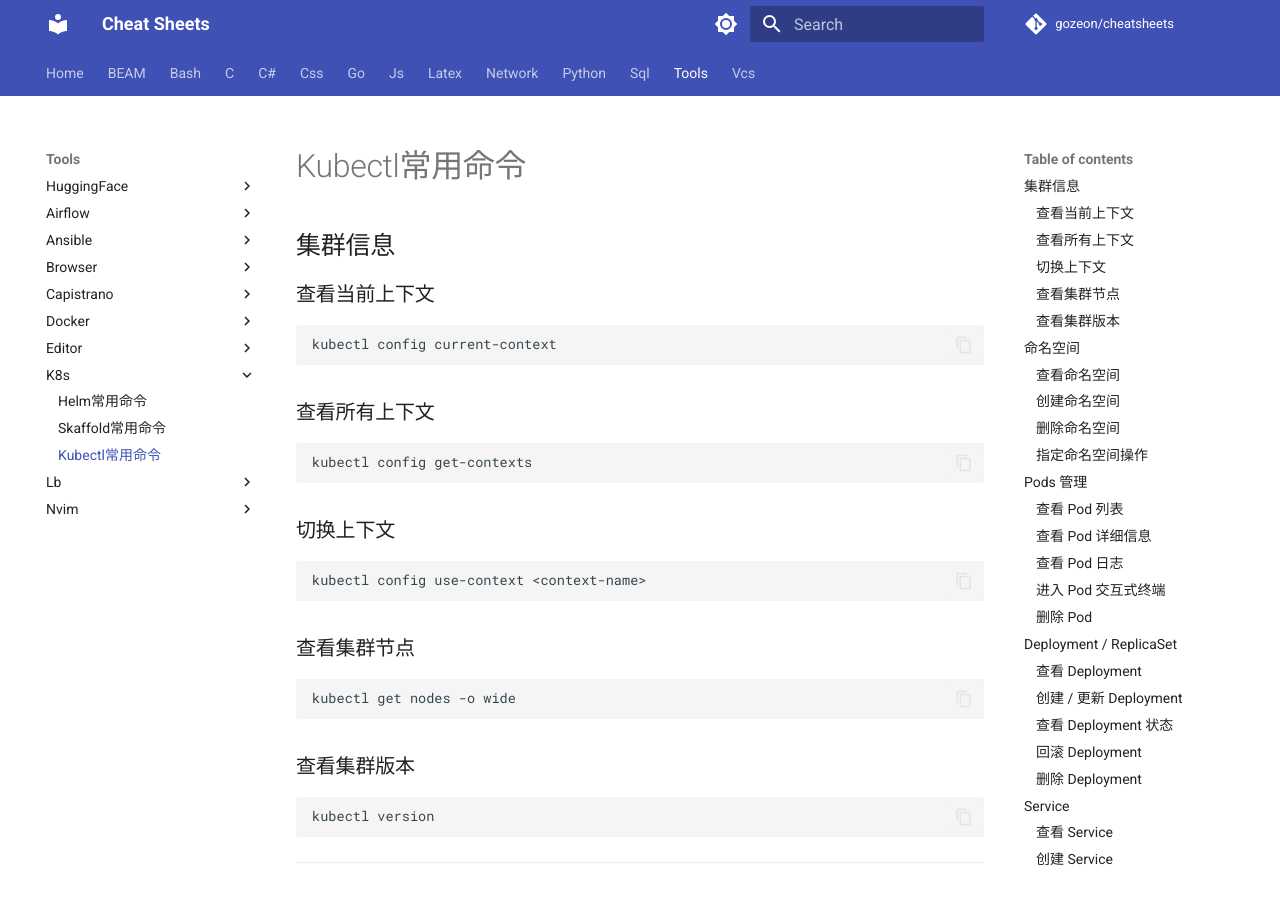
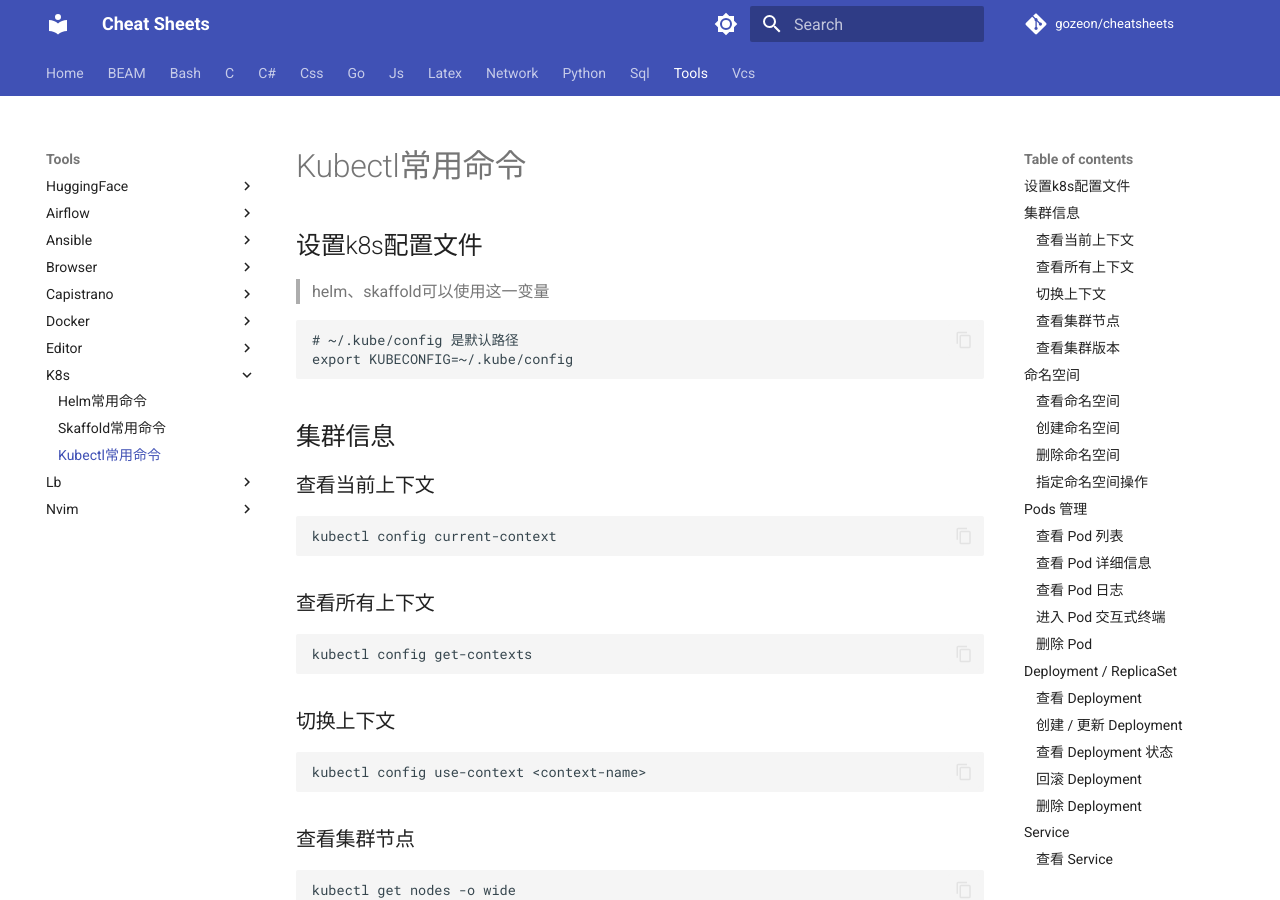
Before and after one commit to gozeon/cheatsheets, an MkDocs documentation site: the page built from docs/tools/k8s/kubectl常用命令.md, in a window 1280 px wide and 900 px high. Built offline with MkDocs 1.6.1 and Material for MkDocs 9.7.7, drawn with Linux system fonts in a browser that asks for light colours; comment, search, counter and statistics services are not loaded.

Commit message:
Update kubectl常用命令.md

````diff
--- a/docs/tools/k8s/kubectl常用命令.md
+++ b/docs/tools/k8s/kubectl常用命令.md
@@ -1,3 +1,13 @@
+
+## 设置k8s配置文件
+
+> helm、skaffold可以使用这一变量
+
+```
+# ~/.kube/config 是默认路径
+export KUBECONFIG=~/.kube/config
+```
+
 ## 集群信息
 
 ### 查看当前上下文
````
